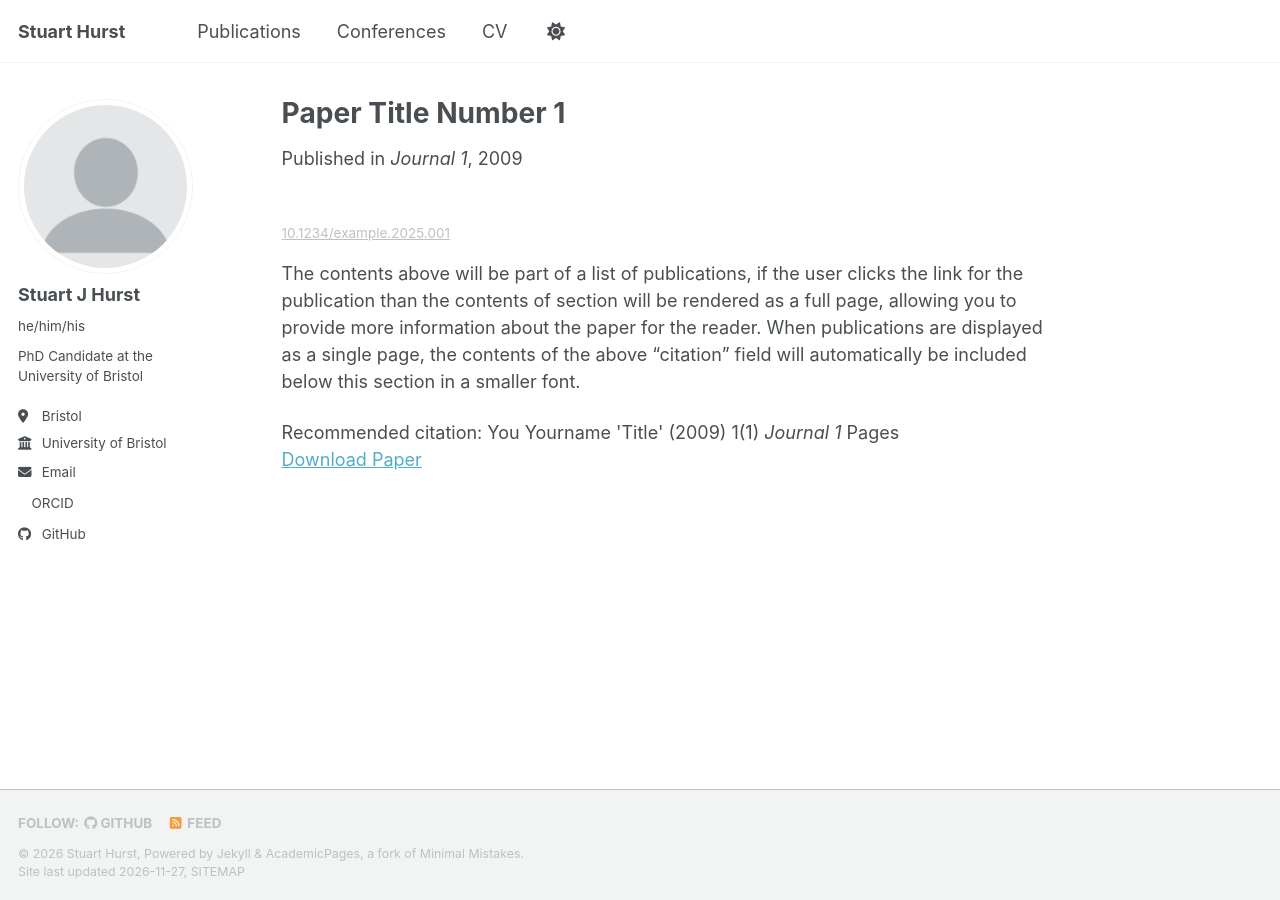
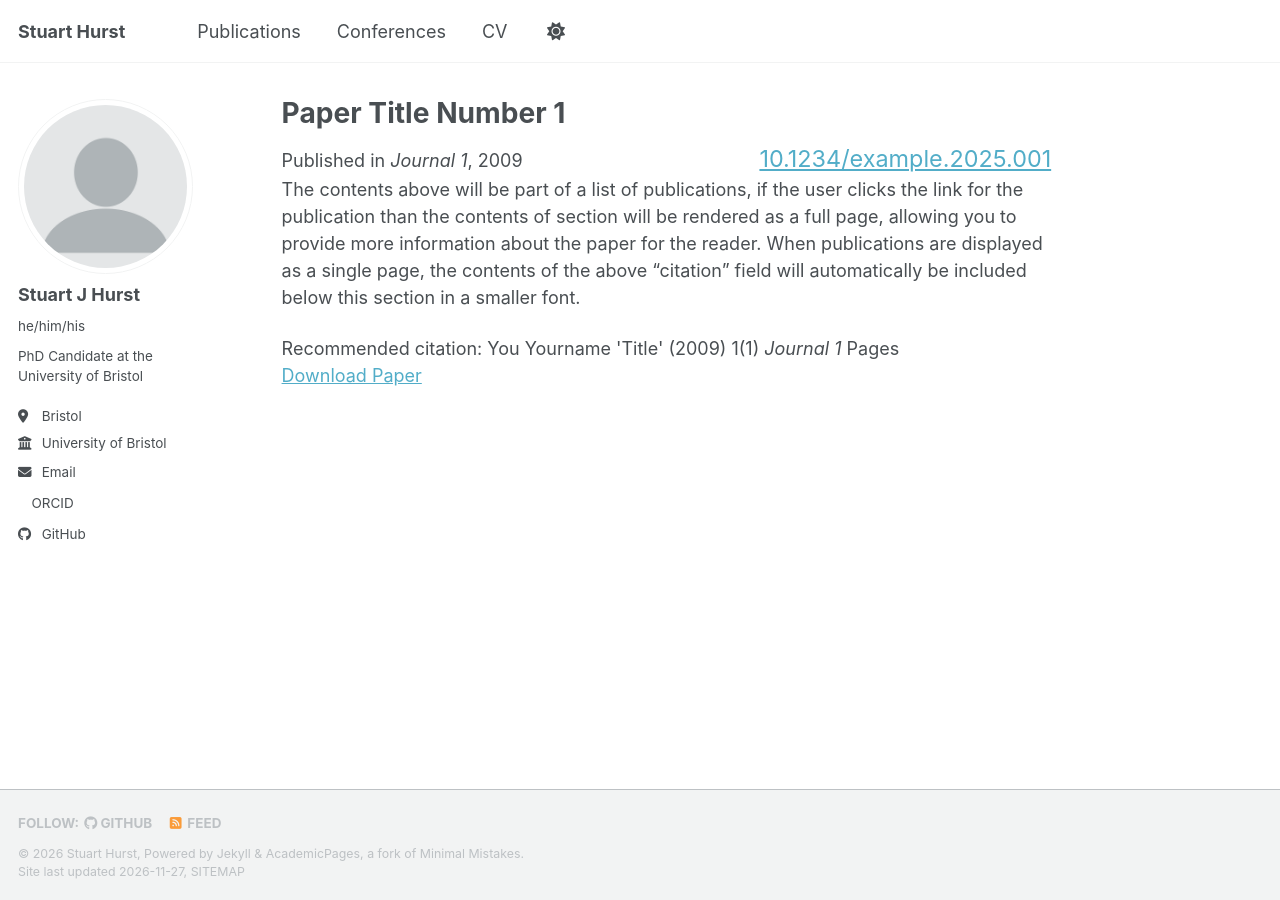
Before and after one commit to stuartjhurst/stuartjhurst.github.io, a Jekyll site: the page built from _publications/testpaper1.md, in a window 1280 px wide. Built offline with Jekyll 4.4.1, drawn with Linux system fonts in a browser that asks for light colours; a script bundle is joined from its source files by our own code; a style sheet for code colours, icons or effects is not loaded.

Commit message:
Update single.html

```diff
--- a/_layouts/single.html
+++ b/_layouts/single.html
@@ -37,16 +37,25 @@ layout: default
         {% if page.collection == 'teaching' %}
           <p> {{ page.type }}, <i>{{ page.venue }}</i>, {{ page.date | default: "1900-01-01" | date: "%Y" }} </p>
         {% elsif page.venue and page.date %}
-          <p>Published in <i>{{ page.venue }}</i>, {{ page.date | default: "1900-01-01" | date: "%Y" }} </p>
+          {% comment %}<!-- "Published in" on the left; DOI (publications only) on the right, larger -->{% endcomment %}
+          <div style="display: flex; justify-content: space-between; align-items: baseline; flex-wrap: wrap; gap: 0.5em;">
+            <p style="margin: 0;">Published in <i>{{ page.venue }}</i>, {{ page.date | default: "1900-01-01" | date: "%Y" }} </p>
+            {% if page.collection == "publications" and page.doi %}
+              {% assign doi_clean = page.doi | remove: "https://doi.org/" %}
+              <p style="margin: 0; font-size: 1.3em;"><a href="https://doi.org/{{ doi_clean }}" target="_blank" rel="noopener noreferrer"><i class="ai ai-doi ai-fw" aria-hidden="true"></i> {{ doi_clean }}</a></p>
+            {% endif %}
+          </div>
         {% elsif page.date %}
           <p class="page__date"><strong><i class="fa fa-fw fa-calendar" aria-hidden="true"></i> {{ site.data.ui-text[site.locale].date_label | default: "Published:" }}</strong> <time datetime="{{ page.date | date_to_xmlschema }}">{{ page.date | default: "1900-01-01" | date: "%B %d, %Y" }}</time></p>
         {% endif %}
 
-        {% comment %}<!-- DOI (publications only, shown only if the doi field exists) -->{% endcomment %}
-        {% if page.collection == "publications" and page.doi %}
-          {% assign doi_clean = page.doi | remove: "https://doi.org/" %}
-          <p class="page__meta"><i class="ai ai-doi ai-fw" aria-hidden="true"></i> <a href="https://doi.org/{{ doi_clean }}">{{ doi_clean }}</a></p>
-        {% endif %}
+        {% comment %}<!-- Fallback: publication with a DOI but no venue/date line to sit beside. Right-aligned. -->{% endcomment %}
+        {% unless page.venue and page.date %}
+          {% if page.collection == "publications" and page.doi %}
+            {% assign doi_clean = page.doi | remove: "https://doi.org/" %}
+            <p style="text-align: right; font-size: 1.3em;"><a href="https://doi.org/{{ doi_clean }}" target="_blank" rel="noopener noreferrer"><i class="ai ai-doi ai-fw" aria-hidden="true"></i> {{ doi_clean }}</a></p>
+          {% endif %}
+        {% endunless %}
         </header>
       {% endunless %}
 
```
